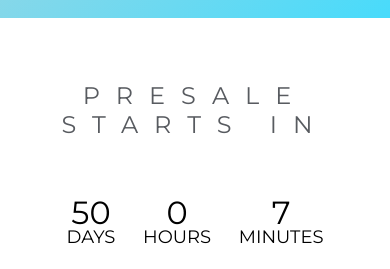
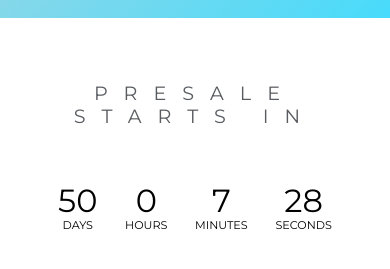
Before and after one commit to AnkitShahane/LittleBabyWhale, a plain HTML site: page index.html in a window 390 px wide. Shown: the part 831-1100 px from the top of the page. Drawn offline with nearby package versions, Linux system fonts and the light colour scheme; some packages are replaced by stand-ins of ours; files whose address does not match are found by name.

Commit message:
Update main.css

```diff
--- a/assets/css/main.css
+++ b/assets/css/main.css
@@ -1394,11 +1394,11 @@ textarea {
 
 @media all and (max-width: 768px) {
   .container1 h1 {
-    font-size: 1.5rem;
+    font-size: 1.2rem;
   }
 
   .container1 li {
-    font-size: 1.125rem;
+    font-size: 0.7rem;
     padding: 0.75rem;
   }
 
```
